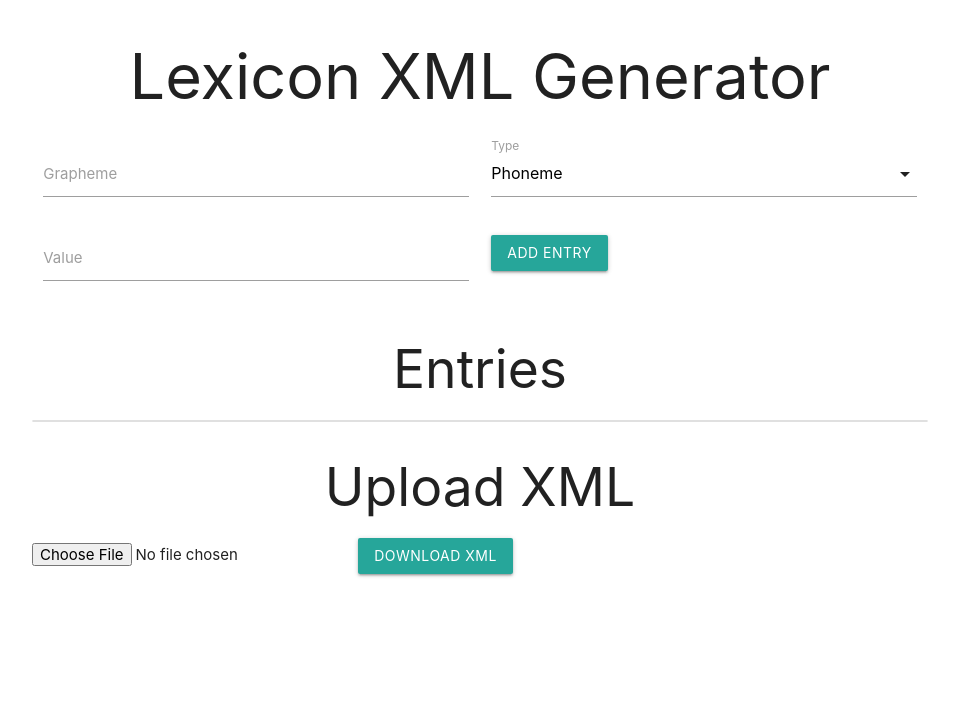
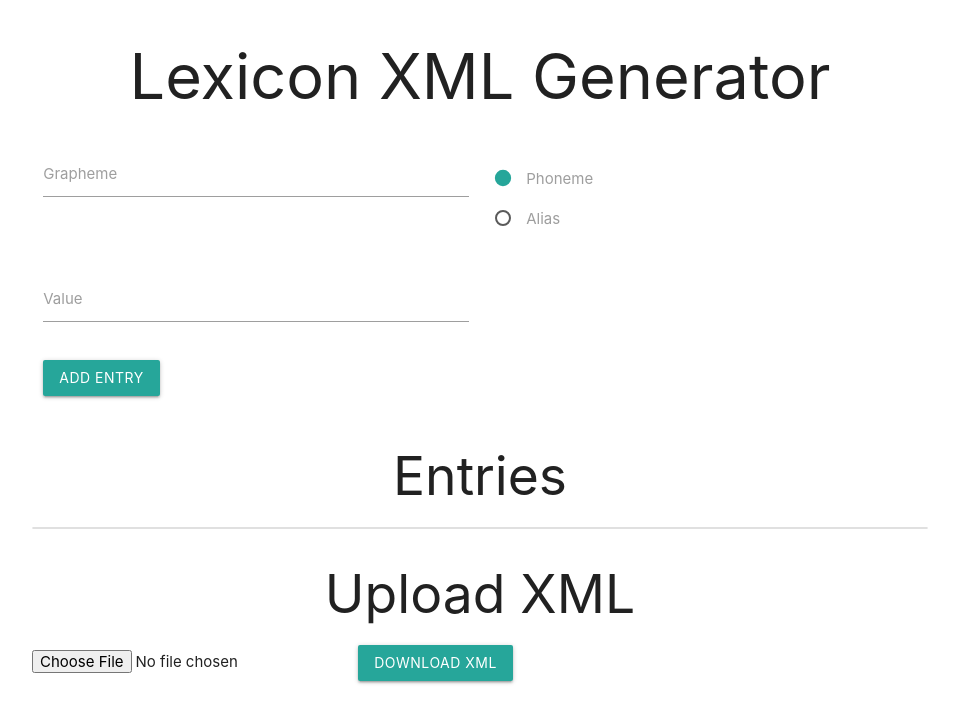
Before and after one commit to ibastevan/pronunciation-generator, a plain HTML site: page index.html in a window 1280 px wide. Shown: the whole page, without its empty margins (160-1119 px from the left). Drawn offline with nearby package versions, Linux system fonts and the light colour scheme.

Commit message:
Update index.html

```diff
--- a/index.html
+++ b/index.html
@@ -11,6 +11,7 @@
     <style>
         .container { margin-top: 20px; }
         .entry-actions { margin-left: 10px; }
+        .radio-group { margin-top: 10px; }
     </style>
 </head>
 <body>
@@ -23,17 +24,26 @@
                 <label for="grapheme">Grapheme</label>
             </div>
             <div class="input-field col s12 m6">
-                <select id="type" required>
-                    <option value="phoneme" selected>Phoneme</option>
-                    <option value="alias">Alias</option>
-                </select>
-                <label>Type</label>
+                <div class="radio-group">
+                    <p>
+                        <label>
+                            <input name="type" type="radio" value="phoneme" checked>
+                            <span>Phoneme</span>
+                        </label>
+                    </p>
+                    <p>
+                        <label>
+                            <input name="type" type="radio" value="alias">
+                            <span>Alias</span>
+                        </label>
+                    </p>
+                </div>
             </div>
             <div class="input-field col s12 m6">
                 <input type="text" id="value" required>
                 <label for="value">Value</label>
             </div>
-            <div class="input-field col s12 m6">
+            <div class="input-field col s12">
                 <button type="button" class="btn waves-effect waves-light" onclick="addEntry()">Add Entry</button>
             </div>
         </form>
```
